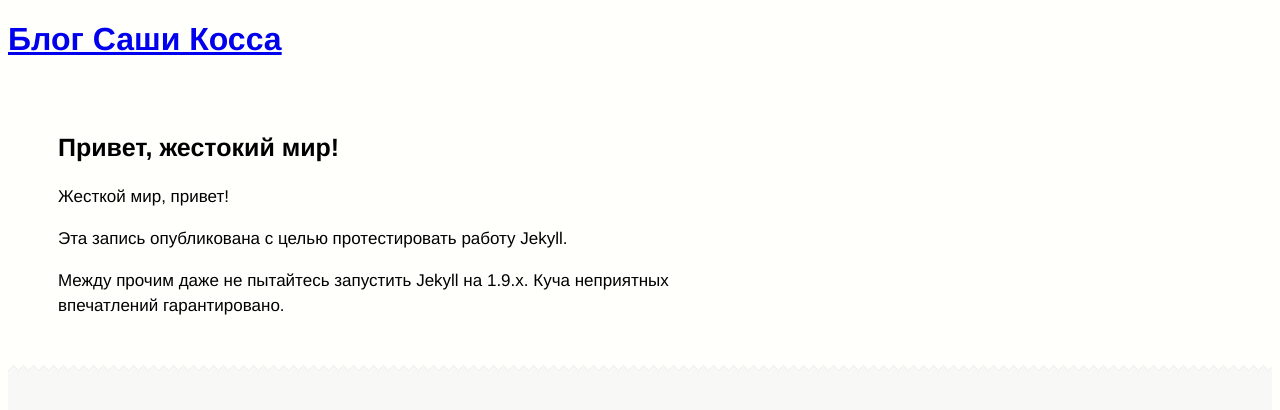
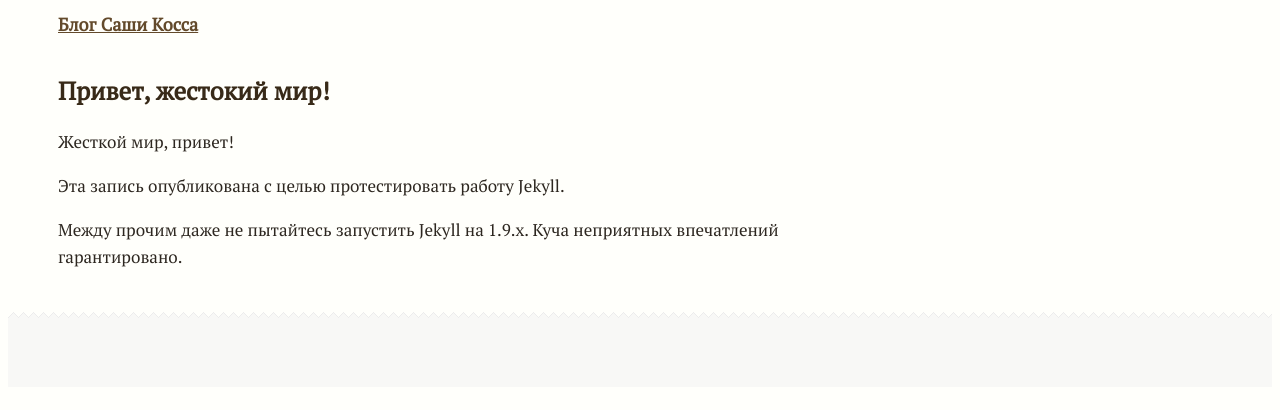
Before and after one commit to megannimara/blog.nocorp.me, a Jekyll site: the page built from _posts/2011-11-26-hello-cruel-world.md, in a window 1280 px wide. Shown: the top 410 px of the page. Built offline with Jekyll 4.4.1, drawn with Linux system fonts in a browser that asks for light colours; Markdown is read by kramdown in place of the engine named in the settings.

Commit message:
Increase awesomeness.

```diff
--- a/_layouts/default.html
+++ b/_layouts/default.html
@@ -5,6 +5,7 @@
     <link href="/images/favicon.png" rel="shortcut icon">
 
     <link rel="stylesheet" href="/stylesheets/master.css">
+    <link href='http://fonts.googleapis.com/css?family=PT+Serif&subset=latin,cyrillic' rel='stylesheet' type='text/css'>
     <link rel="stylesheet" href="http://yandex.st/highlightjs/6.1/styles/solarized_light.min.css">
 
     <script src="http://yandex.st/highlightjs/6.1/highlight.min.js"></script>
--- a/stylesheets/master.css
+++ b/stylesheets/master.css
@@ -1,21 +1,37 @@
 body {
   background: #fffffb;
-  font-family: Helvetica Neue;
+  font-family: 'PT Serif', serif;
+  color: #2d2720;
+}
+
+a {
+  color: #634a2b;
+}
+
+a:hover {
+  color: #9c8b56;
+  text-decoration: none;
+}
+
+h1 {
+  padding: 0 50px;
+  font-size: 18px;
 }
 
 .post h2 {
   font-size: 25px;
   line-height: 33px;
+  color: #382a18;
 }
 
 .post-content {
-  width: 700px;
+  max-width: 800px;
   font-size: 17px;
-  line-height: 25px;
-  padding: 30px 50px;
+  line-height: 27px;
+  padding: 5px 50px 25px;
 }
 
 .post-comments {
-  padding: 30px 50px;
+  padding: 45px 50px 30px;
   background: #f8f8f6 url('/images/comments_background.gif') repeat-x;
 }
```
